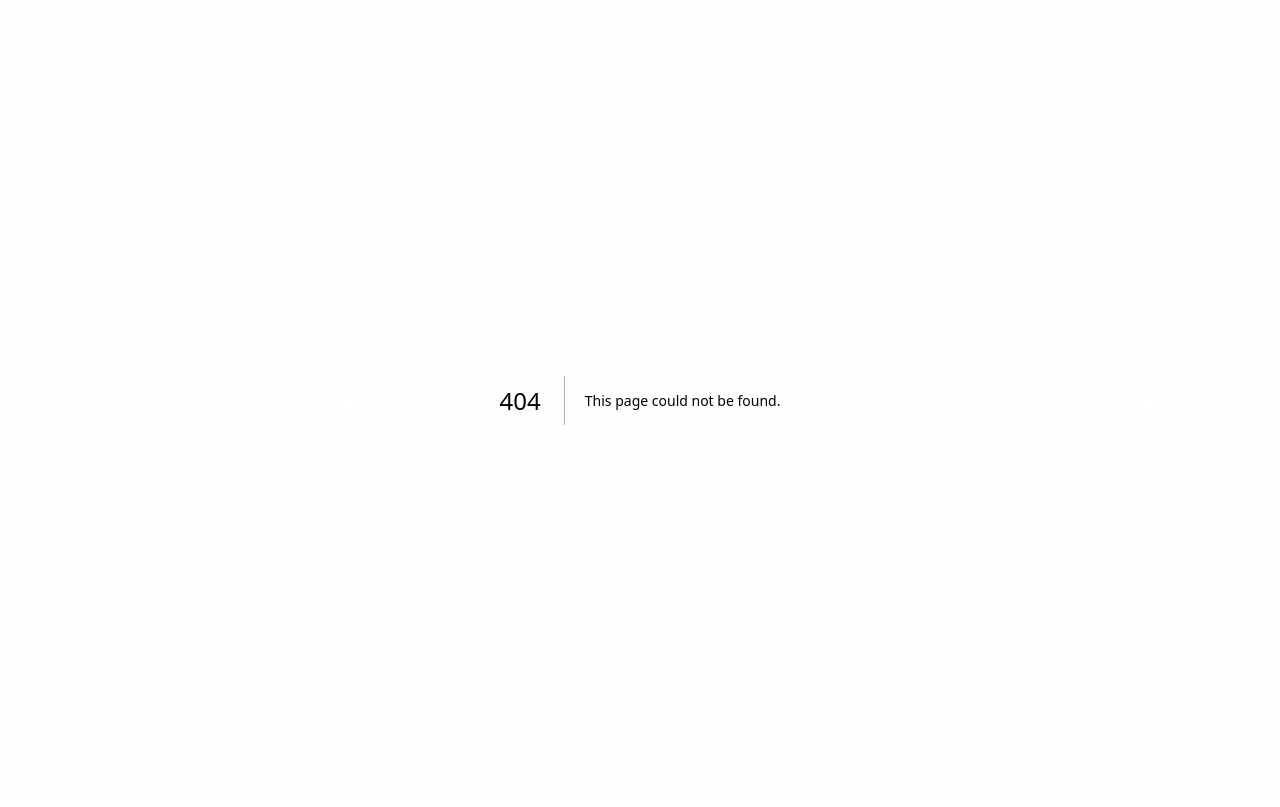
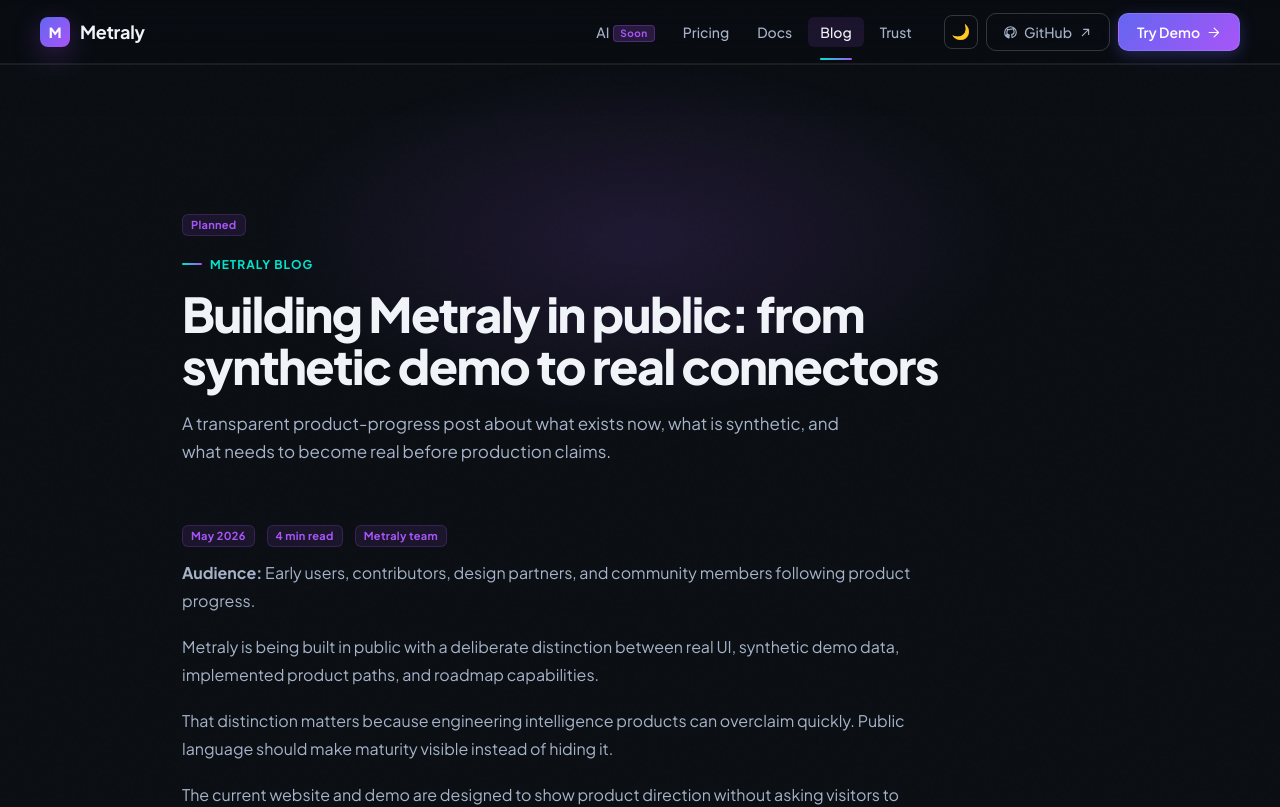
Before and after one commit to getmetraly/website, a Next.js app: page /blog/building-metraly-in-public in a window 1280 px wide. Before the commit this address had no page. Shown: the top 807 px of the page. Built offline with nearby package versions, Linux system fonts and the light colour scheme.

Commit message:
feat: add dynamic blog article route

```diff
--- /dev/null
+++ b/app/blog/[slug]/page.tsx
@@ -0,0 +1,88 @@
+import { notFound } from "next/navigation";
+import { SiteShell } from "@/components/site-shell";
+import {
+  ContentPage,
+  Prose,
+  Section,
+  SectionHeader,
+  Stack,
+  StatusPill,
+} from "@/components/ui/primitives";
+import { blogPosts, getBlogPost } from "@/content/blog/posts";
+
+export async function generateStaticParams() {
+  return blogPosts.map((post) => ({ slug: post.slug }));
+}
+
+export async function generateMetadata({
+  params,
+}: {
+  params: Promise<{ slug: string }>;
+}) {
+  const { slug } = await params;
+  const post = getBlogPost(slug);
+
+  if (!post) {
+    return {};
+  }
+
+  return {
+    title: `${post.title} — Metraly Blog`,
+    description: post.excerpt,
+    openGraph: {
+      title: post.title,
+      description: post.excerpt,
+      type: "article",
+      url: `https://metraly.io${post.canonicalPath}`,
+    },
+  };
+}
+
+export default async function BlogArticlePage({
+  params,
+}: {
+  params: Promise<{ slug: string }>;
+}) {
+  const { slug } = await params;
+  const post = getBlogPost(slug);
+
+  if (!post) {
+    notFound();
+  }
+
+  return (
+    <SiteShell>
+      <ContentPage>
+        <Section width="small">
+          <Stack>
+            <div>
+              <StatusPill>{post.status}</StatusPill>
+            </div>
+
+            <SectionHeader
+              eyebrow="Metraly Blog"
+              title={post.title}
+              description={post.excerpt}
+            />
+
+            <div style={{ display: "flex", gap: 12, flexWrap: "wrap" }}>
+              <StatusPill>{post.date}</StatusPill>
+              <StatusPill>{post.readingTime}</StatusPill>
+              <StatusPill>{post.author}</StatusPill>
+            </div>
+
+            <Prose>
+              <p>
+                <strong>Audience:</strong> {post.audience}
+              </p>
+
+              {post.body.map((paragraph) => (
+                <p key={paragraph}>{paragraph}</p>
+              ))}
+            </Prose>
+          </Stack>
+        </Section>
+      </ContentPage>
+    </SiteShell>
+  );
+}
```
